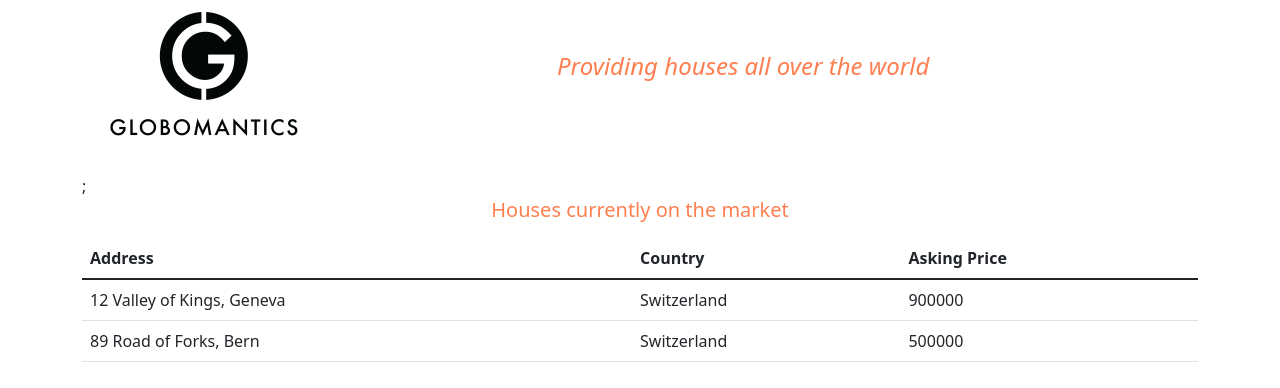
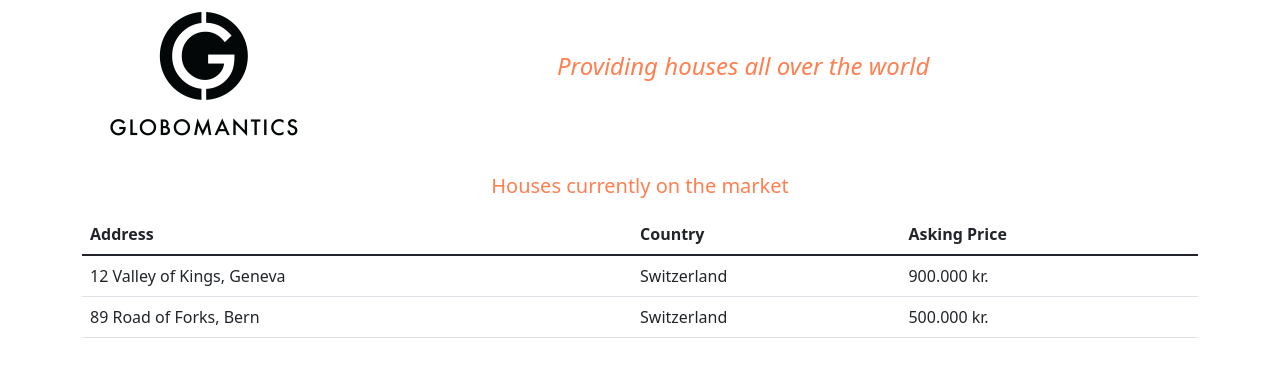
Before and after one commit to taherkheli/ps-r18-01-fundas, a Next.js app: page / in a window 1280 px wide. Shown: the top 388 px of the page. Built offline with nearby package versions, Linux system fonts and the light colour scheme.

Commit message:
- clarity is achieved by extracting smaller components e.g. 'houseRow' extracted from 'houseList' - used currencyFormatter

```diff
--- a/components/app.js
+++ b/components/app.js
@@ -4,7 +4,7 @@ import HouseList from "./houseList";
 const App = () => {
   return (
     <>
-      <Banner headerText="Providing houses all over the world" />;
+      <Banner headerText="Providing houses all over the world" />
       <HouseList />
     </>
   );
--- a/components/banner.js
+++ b/components/banner.js
@@ -14,7 +14,7 @@ const Banner = ( { headerText } ) => {
         {/* <img src="./GloboLogo.png" alt="logo" className={styles.logo} /> */}
         <img src="./GloboLogo.png" alt="logo" className={logo} />
       </div>
-      <div className="col-7 mt-5" style={subtitleStyle }>{ headerText }</div>
+      <div className="col-7 mt-5" style={ subtitleStyle }>{ headerText }</div>
     </header>
   );
 };
--- a/components/houseList.js
+++ b/components/houseList.js
@@ -1,3 +1,5 @@
+import HouseRow from "./houseRow";
+
 const houses = [
   {
     id: 1,
@@ -30,12 +32,8 @@ const HouseList = () => {
           </tr>
         </thead>
         <tbody>
-          {houses.map((h) => (
-            <tr key={h.id}>
-              <td>{h.address}</td>
-              <td>{h.country}</td>
-              <td>{h.price}</td>
-            </tr>
+          {houses.map( h => (
+            <HouseRow key={h.id} house={ h } />
           ))}
         </tbody>
       </table>
--- /dev/null
+++ b/components/houseRow.js
@@ -0,0 +1,15 @@
+import currencyFormatter from "../helpers/currencyFormatter";
+
+const HouseRow = ( { house } ) => {
+  return (
+    <>
+      <tr>
+        <td>{house.address}</td>
+        <td>{house.country}</td>
+        <td>{currencyFormatter.format(house.price)}</td>
+      </tr>
+    </>
+  );
+}
+
+export default HouseRow;
--- /dev/null
+++ b/helpers/currencyFormatter.js
@@ -0,0 +1,7 @@
+const currencyFormatter = Intl.NumberFormat("da-DK", {
+  style: "currency",
+  currency: "DKK",
+  maximumFractionDigits: 0,
+});
+
+export default currencyFormatter;
```
